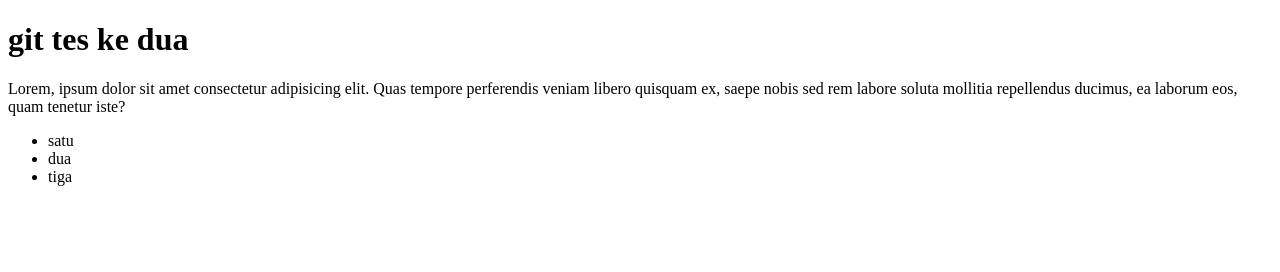
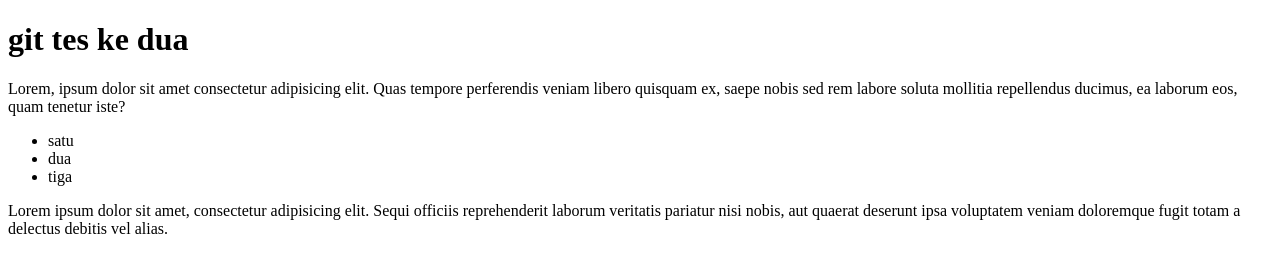
Before and after one commit to MirlaniWambuliga/lani-git-tes-2, a plain HTML site: page index.html in a window 1280 px wide. Drawn offline with Linux system fonts and the light colour scheme.

Commit message:
menghapus file style.css

```diff
--- a/index.html
+++ b/index.html
@@ -14,5 +14,8 @@
         <li>dua</li>
         <li>tiga </li>
     </ul>
+    <p>
+        Lorem ipsum dolor sit amet, consectetur adipisicing elit. Sequi officiis reprehenderit laborum veritatis pariatur nisi nobis, aut quaerat deserunt ipsa voluptatem veniam doloremque fugit totam a delectus debitis vel alias.
+    </p>
 </body>
 </html>
--- a/styel.css
+++ /dev/null
@@ -1,3 +0,0 @@
-body{
-    font-family: Arial;
-}
```
Also changed, not shown: style.css (deleted).
